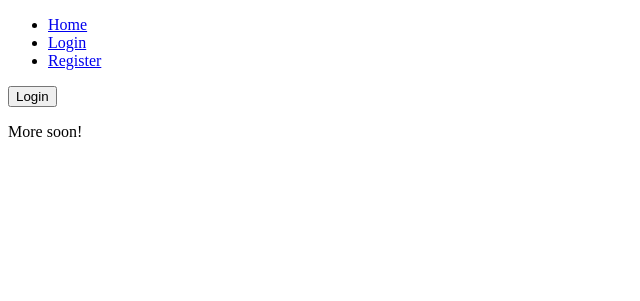
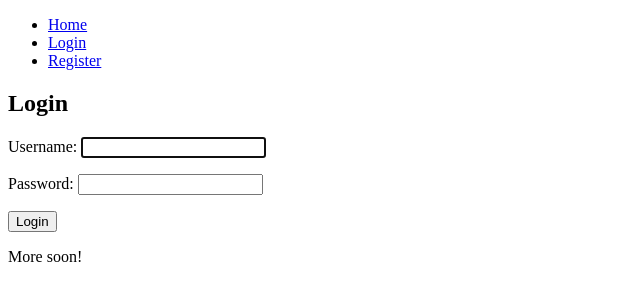
Before and after one commit to rlusio/Football-stats-tracker, a Django app: page /login/login/ in a window 1280 px wide. Shown: the top 301 px of the page, without its empty margins (0-640 px from the left). Run offline with Django 5.2, Linux system fonts and the light colour scheme.

Commit message:
Update login.html

```diff
--- a/login/templates/login/login.html
+++ b/login/templates/login/login.html
@@ -5,8 +5,12 @@ Login Here
 {% endblock %}
 
 {% block content %}
-<form method="post" action="">
-    {% csrf_token %}
-    <button type="submit" class="btn btn-success">Login</button>
-</form>
+<div class="container mt-5">
+    <h2 class="text-center">Login</h2>
+    <form method="post" class="form-group">
+        {% csrf_token %}
+        {{ form.as_p }}
+        <button type="submit" class="btn btn-success btn-block mt-3">Login</button>
+    </form>
+</div>
 {% endblock %}
```
